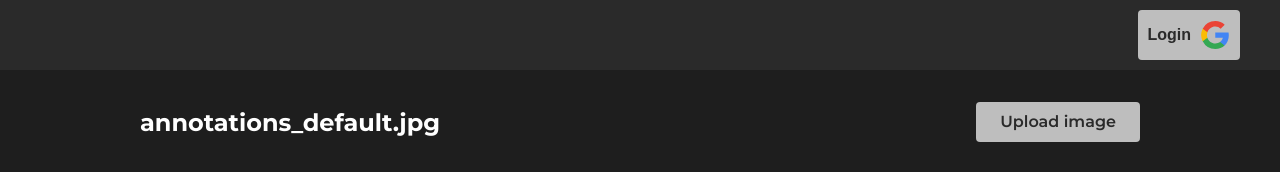
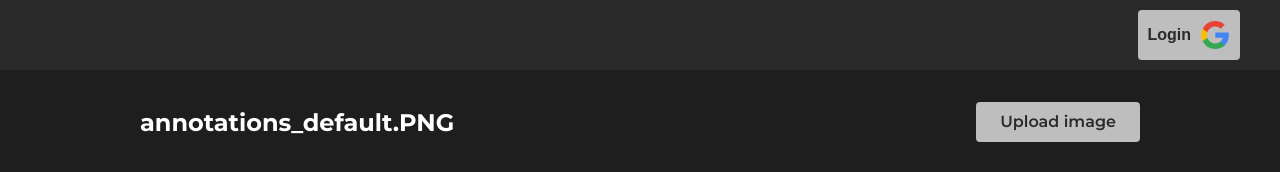
Before and after one commit to Whisil/annotations-app, a React (Create React App) app: page / in a window 1280 px wide. Shown: the top 172 px of the page. Built offline with nearby package versions, Linux system fonts and the light colour scheme; no server answers; the database is empty.

Commit message:
feat: header padding and default image changed

```diff
--- a/src/components/annotations/index.tsx
+++ b/src/components/annotations/index.tsx
@@ -4,8 +4,8 @@ import Canvas from '../canvas';
 import styles from './styles.module.scss';
 
 export const Annotations = () => {
-  const [imageName, setImageName] = useState<string>('annotations_default.jpg');
-  const [imageSrc, setImageSrc] = useState<string>('/images/annotations_default.jpg');
+  const [imageName, setImageName] = useState<string>('annotations_default.PNG');
+  const [imageSrc, setImageSrc] = useState<string>('/images/annotations_default.PNG');
 
   const handleImageInput = (e: React.ChangeEvent<HTMLInputElement>) => {
     if (e.target.files) {
--- a/src/components/header/styles.module.scss
+++ b/src/components/header/styles.module.scss
@@ -8,6 +8,10 @@
     align-items: center;
     justify-content: space-between;
     gap: 10px;
+
+    @media screen and (max-width: 576px){
+        padding: 10px 15px;
+    }
 
     .user{
         display: flex;
```
Also changed, not shown: public/images/annotations_default.PNG (added), public/images/annotations_default.jpg (deleted).
